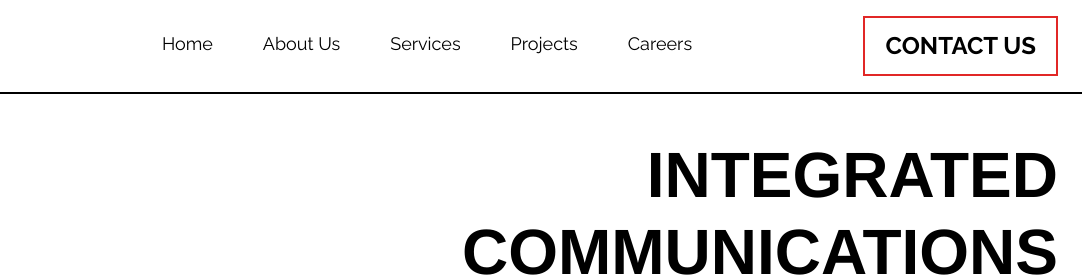
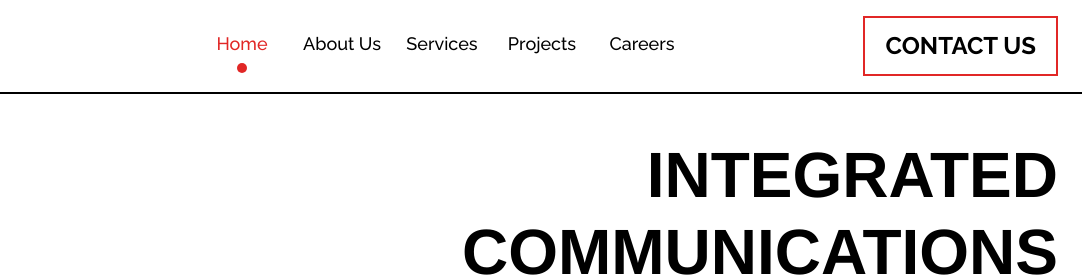
Before and after one commit to JitenderMX/media-x, a plain HTML site: page index.html in a window 1280 px wide. Shown: the top 280 px of the page, 198-1280 px from the left. Drawn offline with nearby package versions, Linux system fonts and the light colour scheme.

Commit message:
header responsive done

```diff
--- a/css/responsive.css
+++ b/css/responsive.css
@@ -14,12 +14,9 @@
         --th-h3-fs: calc(48px*.8);
         --th-h4-fs: calc(32px*.8);
         --th-p-fs: calc(24px*.8);
-        --th-link-fs: calc(18px*.8);
     }
 
-    .nav-menu ul {
-        gap: 20px;
-    }
+
 
     .project-box .pro-left {
         padding: 20px 20px;
@@ -79,7 +76,8 @@
         --th-h3-fs: calc(48px*.8);
         --th-h4-fs: calc(32px*.8);
         --th-p-fs: calc(24px*.8);
-        /* --th-link-fs: calc(18px*.8); */
+        --th-link-fs: calc(18px*.8);
+
     }
 
     .header {
@@ -87,27 +85,34 @@
     }
 
     .nav-menu ul {
+gap: 10px;
         flex-direction: column;
         justify-content: start;
-        gap: 10px;
     }
 
+    .nm-circle{
+        display: none;
+    }
     .nav-menu .nm-link {
         width: 100%;
+        font-size: 18px;
+        text-align: left;
+        padding: 5px 10px;
         border-bottom: 1px solid var(--th-color-1);
     }
-
+    .nm-item.active .nm-link,
     .nav-menu .nm-link:hover {
         background-color: var(--th-color-1);
         color: var(--th-color-3);
     }
-
     .nm-item .th-btn {
         padding: 4px 20px;
         width: 100%;
         text-align: center;
     }
-
+    .nav-menu {
+        display: block;
+    }
     #header.active .nav-menu-container {
         background-color: var(--th-color-2);
     }
--- a/css/style.css
+++ b/css/style.css
@@ -176,48 +176,70 @@ main {
 
 .nav-menu {
     width: 100%;
-}
-
-.nav-menu ul {
-    width: 100%;
     display: flex;
     justify-content: center;
-    gap: 30px;
+}
+
+
+.nav-menu ul {
+    display: flex;
+    justify-content: center;
+    /* gap: 30px; */
+    position: relative;
 }
 
 .nav-menu .nm-link {
+    width: 100px;
+    text-align: center;
     color: var(--th-color-2);
     font-family: var(--th-font-1);
     font-size: var(--th-link-fs);
     display: inline-block;
     overflow-y: hidden;
+    font-weight: 500;
     position: relative;
     z-index: 110;
-    padding: 10px;
-    transition: all .5s;
-}
-
-.nav-menu .nm-link::after {
-    content: " ";
-    width: 100%;
-    height: 100%;
+    /* padding: 10px; */
+    transition: all .5s;
+}
+.nm-circle{
+    width: 10px;
+    height: 10px;
+    border-radius: 50%;
     background-color: var(--th-color-1);
     position: absolute;
-    top: 0;
-    left: 0;
-    z-index: 100;
-    transition: all .5s;
-    transform: translateY(100%);
+    top: 100%;
+    left: 50px;
+    transform: translateX(-50%);
+    transition: all .5s;
+}
+.nm-item.active .nm-link{
+    color: var(--th-color-1);
+}
+.nm-item.active:nth-child(1) ~ .nm-circle,
+.nm-item:nth-child(1):hover ~ .nm-circle {
+    left: 50px;
+}
+.nm-item.active:nth-child(2) ~ .nm-circle,
+.nm-item:nth-child(2):hover ~ .nm-circle {
+    left: 150px;
+}
+.nm-item.active:nth-child(3) ~ .nm-circle,
+.nm-item:nth-child(3):hover ~ .nm-circle {
+    left: 250px;
+}
+.nm-item.active:nth-child(4) ~ .nm-circle,
+.nm-item:nth-child(4):hover ~ .nm-circle {
+    left: 350px;
+}
+.nm-item.active:nth-child(5) ~ .nm-circle,
+.nm-item:nth-child(5):hover ~ .nm-circle {
+    left: 450px;
 }
 
 .nav-menu .nm-link:hover {
-    color: var(--th-color-3);
-}
-
-.nav-menu .nm-link:hover:after {
-    transform: translateY(0%);
-}
-
+    color: var(--th-color-1);
+}
 /* ------------- Header Section  End ------------- */
 
 /* 04. Project Hero Section Start ------------------------------ */
--- a/header.html
+++ b/header.html
@@ -9,14 +9,19 @@
             <div class="col-lg-6 my-3 nav-menu-container">
                 <div class="nav-menu">
                     <ul class="m-0 p-0 list-unstyled">
-                        <li class="nm-item"><a class="nm-link" href="index.html">Home</a></li>
-                        <li class="nm-item"><a class="nm-link" href="about-us.html">About Us</a></li>
-                        <li class="nm-item"><a class="nm-link" href="service.html">Services</a></li>
-                        <li class="nm-item"><a class="nm-link" href="project.html">Projects</a></li>
-                        <li class="nm-item"><a class="nm-link" href="careers.html">Careers</a></li>
+                        <li class="nm-item" data-page="home-page"><a class="nm-link" href="index.html">Home</a></li>
+                        <li class="nm-item" data-page="about-page"><a class="nm-link" href="about-us.html">About Us</a>
+                        </li>
+                        <li class="nm-item" data-page="service-page"><a class="nm-link" href="service.html">Services</a>
+                        </li>
+                        <li class="nm-item" data-page="project-page"><a class="nm-link" href="project.html">Projects</a>
+                        </li>
+                        <li class="nm-item" data-page="career-page"><a class="nm-link" href="careers.html">Careers</a>
+                        </li>
                         <li class="nm-item">
                             <a href="contact-us.html" class="th-btn d-inline-block d-lg-none">contact us</a>
                         </li>
+                        <div class="nm-circle"></div>
                     </ul>
                 </div>
             </div>
@@ -26,23 +31,26 @@
                     <span class="line"></span>
                     <span class="line"></span>
                     <span class="line"></span>
-                  </div>
+                </div>
             </div>
         </div>
     </div>
 </div>
 
 <script>
-    $(window).scroll(function(){
+    $(window).scroll(function () {
         let st = $(window).scrollTop();
-        if(st>10){
+        if (st > 10) {
             $("#header").addClass("active");
-        } else{
+        } else {
             $("#header").removeClass("active");
         }
     })
-    $(".hamburger").click(function(){
-    $(this).toggleClass("is-active");
-    $('.nav-menu-container').toggleClass("active");
-  });
+    $(".hamburger").click(function () {
+        $(this).toggleClass("is-active");
+        $('.nav-menu-container').toggleClass("active");
+    });
+    var pageValue = $('body').attr('id');
+
+    $('[data-page="' + pageValue + '"]').addClass('active');
 </script>
```
